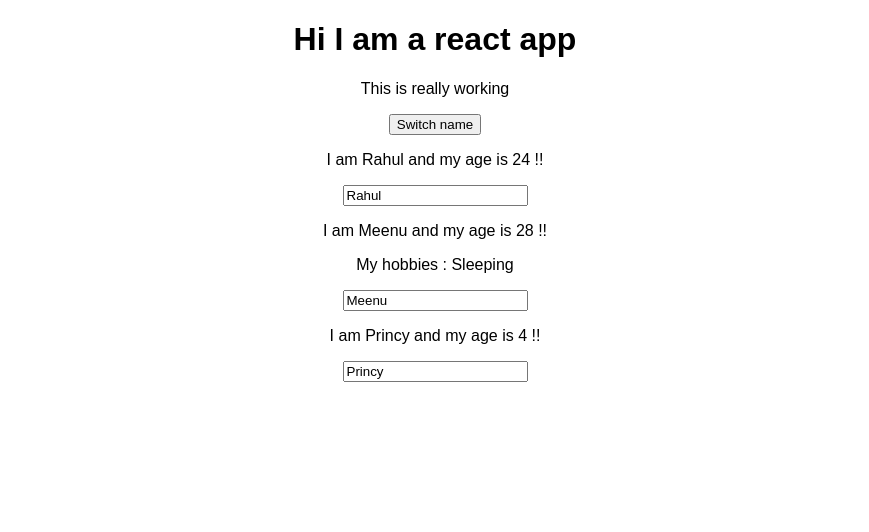
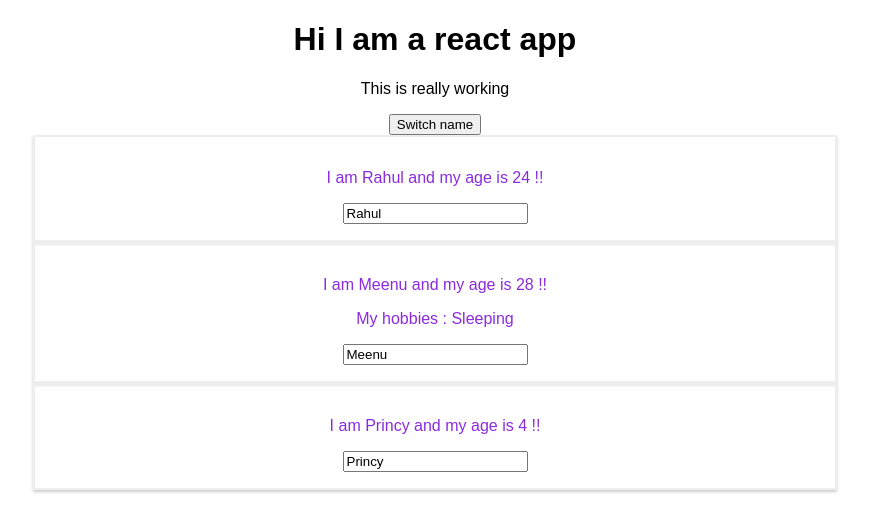
Before and after one commit to rahul-lohra/react-complete-guide-udemy, a React (Create React App) app: page / in a window 1280 px wide. Shown: the top 532 px of the page, without its empty margins (205-1074 px from the left). Built offline with nearby package versions, Linux system fonts and the light colour scheme.

Commit message:
add some css

```diff
--- /dev/null
+++ b/src/Person/Person.css
@@ -0,0 +1,10 @@
+.Person{
+    width: 60%;
+    margin: auto;
+    border: 2px solid #eeeeee;
+    box-shadow: 0 2px 3px #ccc;
+    padding: 16px;
+    text-align: center;
+
+    color: blueviolet;
+}
--- a/src/Person/Person.js
+++ b/src/Person/Person.js
@@ -1,8 +1,9 @@
 import React from "react";
+import Person from './Person.css'
 
 const person = (props)=>{
     return (
-        <div>
+        <div className='Person'>
             <p onClick={props.click}>I am {props.name} and my age is {props.age} !!</p>
             <p>{props.children}</p>
             <input type='text' onChange={props.change} value = {props.name}/>
```
